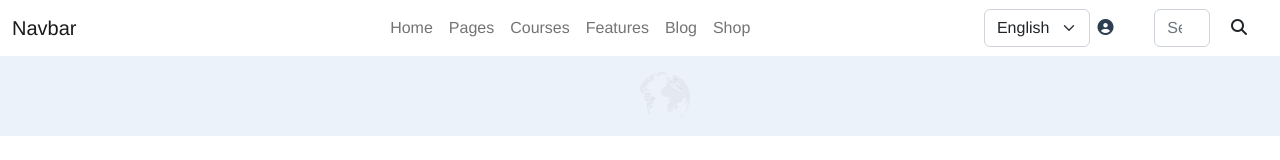
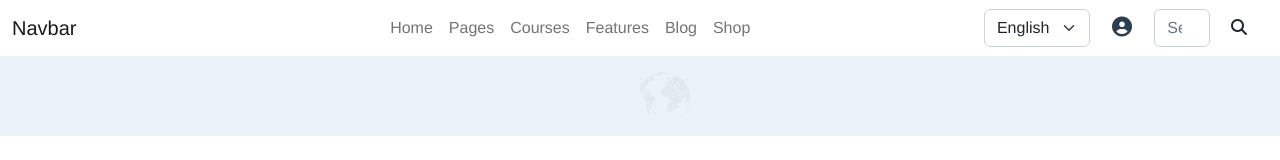
Before and after one commit to Antonius131/proj-html-vuejs, a Vue app: page / in a window 1280 px wide. Shown: the top 160 px of the page. Built offline with nearby package versions, Linux system fonts and the light colour scheme.

Commit message:
NavBar: styling icon-box

```diff
--- a/src/components/header/NavBar.vue
+++ b/src/components/header/NavBar.vue
@@ -23,7 +23,9 @@
                      </select>
                   </div>
                   <div class="col-2 icon-box">
-                     <i class="fa-solid fa-circle-user"></i>
+                     <span>
+                        <i class="fa-solid fa-circle-user"></i>
+                     </span>
                   </div>
                   <div class="col-4">
                      <form class="d-flex" role="search">
@@ -59,7 +61,18 @@ export default {
       }
 
       .icon-box {
-         align-content: center;
+         text-align: center;
+
+         span {
+            width:100%;
+            height: 100%;
+
+            i {
+               font-size: 1.25rem;
+               vertical-align: middle;
+               margin-top: .5rem;
+            }
+         }
       }
    }
 
```
